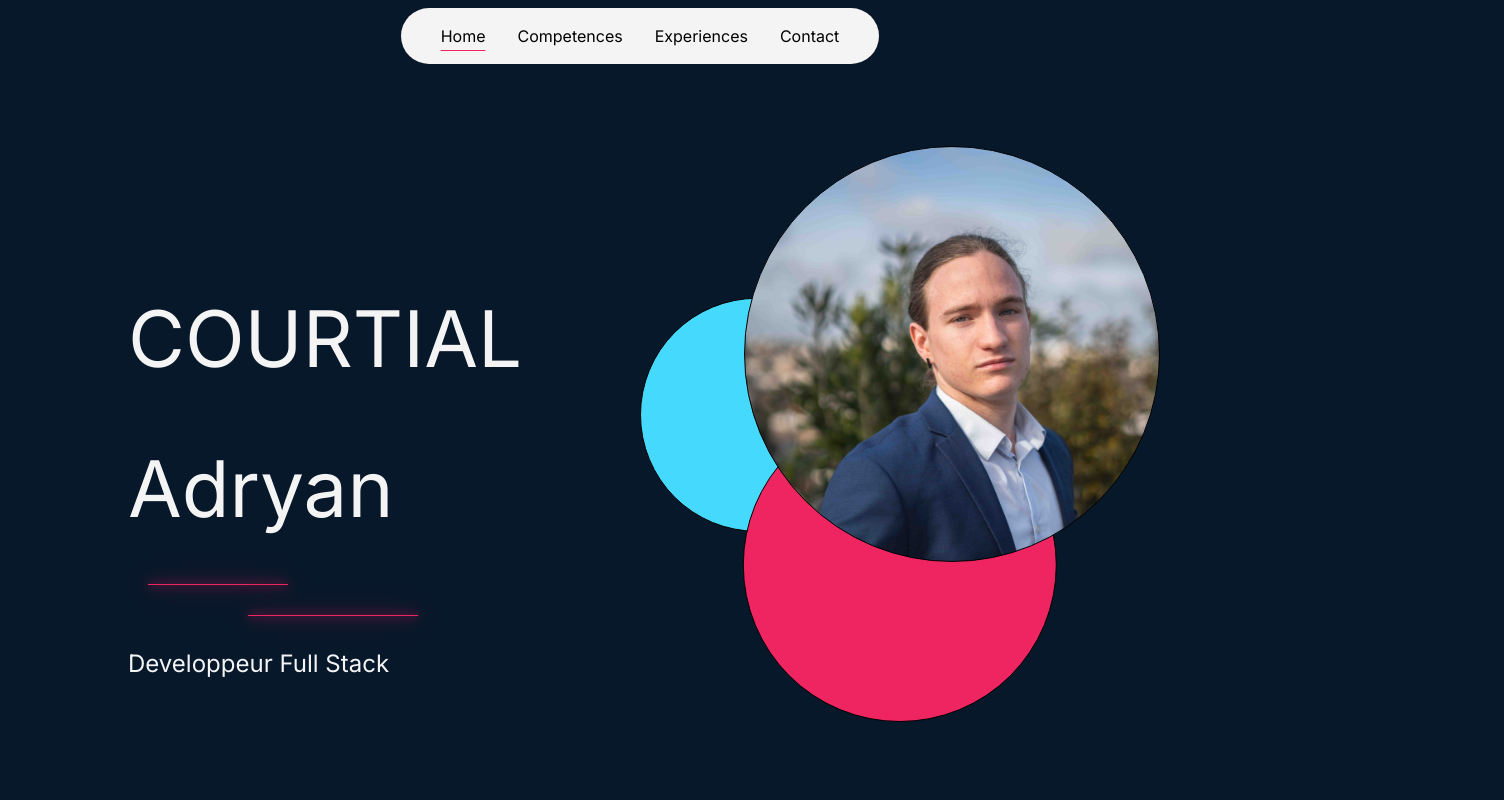
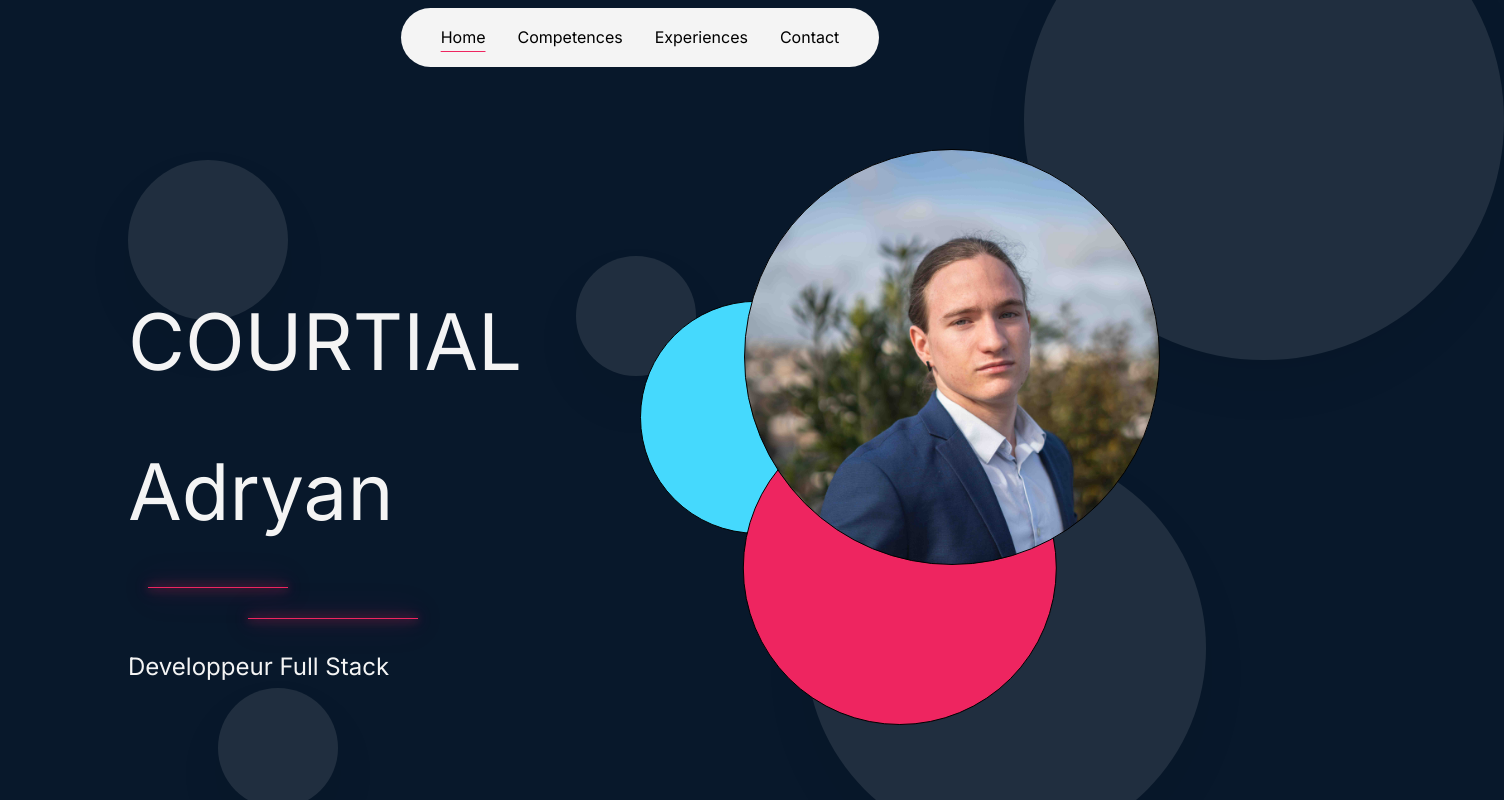
Before and after one commit to AdryanCourtial/porte-folio-courtial, a React (Create React App) app in the folder client/: page / in a window 1280 px wide. Shown: the top 800 px of the page, 1504 px wide, since content can reach past the window. Built offline with nearby package versions, Linux system fonts and the light colour scheme.

Commit message:
Changemment avancement sur la page experiences

```diff
--- a/client/package.json
+++ b/client/package.json
@@ -4,6 +4,7 @@
   "private": true,
   "dependencies": {
     "@babel/plugin-proposal-private-property-in-object": "^7.21.11",
+    "@react-three/fiber": "^8.16.8",
     "@testing-library/jest-dom": "^5.17.0",
     "@testing-library/react": "^13.4.0",
     "@testing-library/user-event": "^13.5.0",
@@ -12,6 +13,7 @@
     "react-dom": "^18.3.1",
     "react-router-dom": "^6.23.1",
     "react-scripts": "5.0.1",
+    "three": "^0.167.1",
     "web-vitals": "^2.1.4"
   },
   "scripts": {
--- a/client/src/App.css
+++ b/client/src/App.css
@@ -1,6 +1,12 @@
 .App {
   text-align: center;
 }
+
+/* Hide scrollbar but allow scrolling */
+::-webkit-scrollbar {
+  display: none;
+}
+
 
 body {
   background-color: #08182B;
--- a/client/src/App.jsx
+++ b/client/src/App.jsx
@@ -1,11 +1,12 @@
 import { BrowserRouter as Router, Route, Routes } from 'react-router-dom';
-import './App.css';
+import './App.css'
 import { Headers } from './components/Header';
 import { PageHome } from './components/PageHome';
 import { PageCompetence } from './components/PageCompetence';
 import { PageContact } from './components/PageContact';
 import { useState } from 'react';
 import { PageExperiences } from './components/PageExperience';
+import { CircleDecoration } from './components/CircleDecoration';
 
 // Ici mes Variants pour les swap de fenettre
 // Un de gauche a droite et l'autre de droite a gauche
@@ -45,6 +46,8 @@ const pageVariantRight = {
 
 export const tabPage = ['/', '/competence', '/experiences',  '/contact']
 
+
+
 const App = () => {
 
   const [variant, setVariant] = useState(pageVariantLeft)
@@ -57,10 +60,11 @@ const App = () => {
     }
   }
 
-  return ( <div className='flex flex-col h-[100vh] w-[100vw] overflow-x-hidden'>
+     return (
     <Router>
-    <Headers OnChooseVariant={ChooseVariants}/>
-    <main className='flex-1'>
+      <div className='flex flex-col h-screen'>
+        <Headers OnChooseVariant={ChooseVariants}  className="flex-none"/>
+        <main className={`flex-grow overflow-auto max-h-[92vh]`}>
           <Routes>
             <Route path="/" element={<PageHome animation={variant}/>} /> {/* Je lui envoie en fonction de ce que j'ai recup dans le Header le dans le sens convenue de transition */}
             <Route path="/competence" element={<PageCompetence animation={variant}/>} />
@@ -68,9 +72,15 @@ const App = () => {
             <Route path="/contact" element={<PageContact animation={variant}/>} />
           </Routes>
         </main>
+      </div>
+      <CircleDecoration size={'20vh'} top={'20vh'} left={'10vw'}/>
+      <CircleDecoration size={'15vh'} top={'32vh'} left={'45vw'}/>
+      <CircleDecoration size={'15vh'} top={'86vh'} left={'17vw'}/>
+      <CircleDecoration size={'60vh'} top={'-15vh'} left={'80vw'}/>
+      <CircleDecoration size={'50vh'} top={'56vh'} left={'63vw'}/>
   </Router>
-  </div>
 );
 }
 
+
 export default App;
--- /dev/null
+++ b/client/src/components/Experience/Experience.jsx
@@ -0,0 +1,14 @@
+export function Experience({date, name, image, position}) {
+    return (
+        <div className="h-[80vh] w-full flex gap-40 items-center justify-center">
+            <div className="bg-my-white h-full w-12 col-start-2">
+                <div className="relative h-36 w-36 bg-primary-color p-12 border-[8px] -left-12 top-[25vh] rounded-full border-my-white">
+                    <span className="relative top-2 -left-2 w-auto"> SSSSSS</span>
+                </div>
+            </div>
+            <div className={`bg-secondary-color h-[40vh] w-[20vw] rounded-2xl col-start-3 `}>
+                JE SUIS LA DIV
+            </div>
+        </div>
+    )
+}
--- a/client/src/components/Header.jsx
+++ b/client/src/components/Header.jsx
@@ -11,40 +11,40 @@ export function Headers({OnChooseVariant}) {
 
     useEffect(() => {
         setActualPage(location.pathname)
-    }, [location])
+        console.log("effect" + location.pathname)
+    }, [location.pathname])
 
 
     function GetLocation(nextPage){
+        const nextIndex = tabPage.findIndex(route => route === nextPage);
         const curentIndex = tabPage.findIndex(route => route === actualPage);
-        const nextIndex = tabPage.findIndex(route => route === nextPage);
-        console.log(curentIndex, nextIndex)
         OnChooseVariant(curentIndex, nextIndex)
     }
 
     return (
-    <header className='bg-my-white w-fit px-6 flex mx-auto mt-2 rounded-full min-h-[7vh]'>
+    <header className='bg-my-white w-fit px-6 flex mx-auto mt-2 rounded-full h-[8vh]'>
         <NavLink
             to={'/'}
             name={"Home"}
-            onClick={GetLocation('/')}
+            onClick={() => GetLocation('/')}
             className={'px-4 h-full flex items-center underline underline-offset-8 decoration-secondary-color'}
         > Home </NavLink>
         <NavLink
             to={'/competence'}
             name={"Competence"}
-            onClick={GetLocation('/competence')}
+            onClick={() => GetLocation('/competence')}
             className='px-4 h-full flex items-center'
         > Competences </NavLink>
         <NavLink
             to={'/experiences'}
             name={"Experiences"}
-            onClick={GetLocation('/experiences')}
+            onClick={() => GetLocation('/experiences')}
             className='px-4 h-full flex items-center'
         > Experiences </NavLink>
         <NavLink
             to={'/contact'}
             name={"Contact"}
-            onClick={GetLocation('/contact')}
+            onClick={() => GetLocation('/contact')}
             className='px-4 h-full flex items-center'
         > Contact </NavLink>
     </header>
--- a/client/src/components/PageCompetence.jsx
+++ b/client/src/components/PageCompetence.jsx
@@ -1,10 +1,11 @@
 import React from "react"
+import { motion } from "framer-motion"
 import { ButtonCompetence } from "./ButtonCompetence"
-import { CircleDecoration } from "./CircleDecoration"
+// import { CircleDecoration } from "./CircleDecoration"
 
 export function PageCompetence({animation}){
     return (
-        <div className=" mt-[30vh] mx-[15vw] flex flex-col">
+        <motion.div className="mt-[30vh] mx-[15vw] flex flex-col" variants={animation} initial="hidden" animate="visible" exit='leave'>
             <ButtonCompetence
                 image={require(`./../image/vue.png`)}
                 gradient={'rgb(57,185,131) linear-gradient(312deg, rgba(57,185,131,1) 0%, rgba(52,73,94,1) 100%)'}
@@ -46,11 +47,6 @@ export function PageCompetence({animation}){
                 gradient={'rgb(55,118,171) linear-gradient(312deg, rgba(55,118,171,1) 0%, rgba(255,214,56,1) 100%)'}
                 position={'start'}
             />
-            <CircleDecoration size={'20vh'} top={'20vh'} left={'10vw'}/>
-            <CircleDecoration size={'15vh'} top={'32vh'} left={'45vw'}/>
-            <CircleDecoration size={'15vh'} top={'86vh'} left={'17vw'}/>
-            <CircleDecoration size={'60vh'} top={'-15vh'} left={'80vw'}/>
-            <CircleDecoration size={'50vh'} top={'56vh'} left={'63vw'}/>
-        </div>
+        </motion.div>
     )
 }
--- a/client/src/components/PageExperience.jsx
+++ b/client/src/components/PageExperience.jsx
@@ -1,10 +1,12 @@
 import React from "react"
 import { motion } from "framer-motion"
+import { Experience } from "./Experience/Experience"
 
 export function PageExperiences({animation}) {
     return (
-        <div>
-            <motion.p style={{color: '#ffff'}} variants={animation} initial="hidden" animate="visible"> Page Experiences </motion.p>
-        </div>
+        <motion.div className="flex-col justify-center mt-1/4 w-full h-full mt-[20vh]" variants={animation} initial="hidden" animate="visible">
+            <Experience position={true} />
+            <Experience position={'right'} />
+        </motion.div>
     )
 }
--- a/client/src/components/PageHome.jsx
+++ b/client/src/components/PageHome.jsx
@@ -1,12 +1,12 @@
 import React from 'react'
 import { motion } from 'framer-motion'
+// import { CircleDecoration } from './CircleDecoration'
 import './../static/PageHome.css'
-import { CircleDecoration } from './CircleDecoration'
 
 
 
 export function PageHome( {animation} ) {
-    return <motion.div variants={animation} initial="hidden" animate="visible" exit='leave'>
+    return <motion.div variants={animation} initial="hidden" animate="visible" exit='leave' className='max-h-[91vh]'>
         <div className='container w-[37vw]'>
             <h2 className='name w-full'> COURTIAL <br/>  Adryan </h2>
             <div className='container_hr w-full'>
```
Also changed, not shown: 1 other file (tests, documents, lock files or other folders). Lines whose indentation alone changed are shown as unchanged.
